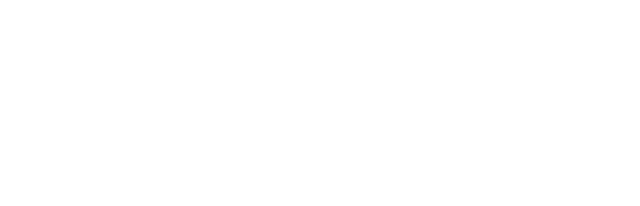
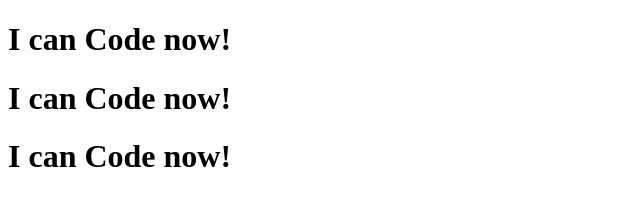
Before and after one commit to RUHANI77/my-first-repo, a plain HTML site: page index.html in a window 1280 px wide. Shown: the whole page, without its empty margins (0-640 px from the left). Drawn offline with Linux system fonts and the light colour scheme.

Commit message:
added header

```diff
--- a/index.html
+++ b/index.html
@@ -7,6 +7,8 @@
     <title>My First Repo</title>
 </head>
 <body>
-
+    <h1>I can Code now!</h1>
+    <h1>I can Code now!</h1>
+    <h1>I can Code now!</h1>
 </body>
 </html>
```
